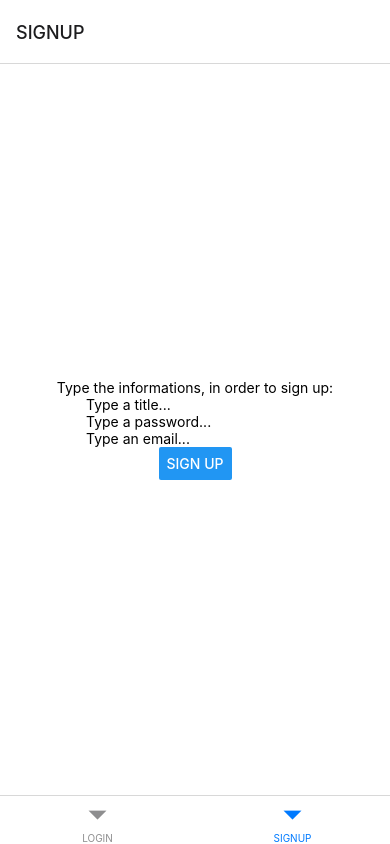
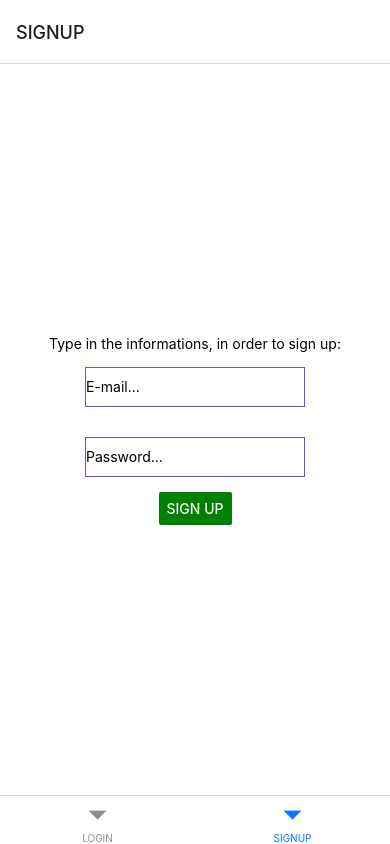
Before and after one commit to Laustrup/ChatroomsApplication, a React Native app: screen /SIGNUP in a window 390 px wide. Built offline with nearby package versions, Linux system fonts and the light colour scheme.

Commit message:
Input fields optimized

```diff
--- a/components/Input.tsx
+++ b/components/Input.tsx
@@ -1,9 +1,13 @@
 import React, { useState } from 'react';
-import { Text, TextInput, View } from 'react-native';
+import { Text, TextInput } from 'react-native';
+import { ErrorTypes } from '../entities/ErrorTypes';
 import { style } from '../ressources.styles.stylesheets/GlobalStyle';
 
-const Input = ({title, input, error, set}:
-    {title: string, input: string | undefined, error: string, set: (i: string) => void}) => {
+const Input = ({title, input, error, set, isSecureTextEntry, placeholder}:
+    {title?: string, input: string | undefined, error?: ErrorTypes, errorMessage?: string,
+        set: (i: string) => void, isSecureTextEntry?: boolean, placeholder?: string}) => {
+
+    if (placeholder==undefined) {placeholder="";}
 
     const [entered, isEntered] = useState(false);
 
@@ -13,12 +17,31 @@ const Input = ({title, input, error, set}:
     }
 
     return (
-        <View style={style.container}>
+        <>
             <Text>{title}</Text>
-            <TextInput value={input} onChangeText={handleText}
-            onBlur={ function() { isEntered(true) }} />
-            {input === "" && entered ? <Text>{error}</Text> : <></>}
-        </View>
+            {!isSecureTextEntry || isSecureTextEntry == undefined ? (
+                <TextInput
+                value={input}
+                onChangeText={handleText}
+                onBlur={ function() { isEntered(true) }}
+                placeholder={placeholder}
+                style={style.input} />
+            ) : (
+                <TextInput
+                value={input}
+                onChangeText={handleText}
+                onBlur={ function() { isEntered(true) }}
+                placeholder={placeholder}
+                style={style.input}
+                secureTextEntry />
+                )
+            }
+            {error == ErrorTypes.Cannot_Be_Empty && input === "" && entered ? <Text>{error}</Text> : <></>}
+
+            {/* TODO */}
+            {error == ErrorTypes.Login_Not_Accepted && false ? <Text>{error}</Text> : <></>}
+        </>
+
     );
 }
 
--- a/components/Navigation.tsx
+++ b/components/Navigation.tsx
@@ -8,7 +8,7 @@ import { RootState } from '../App';
 import SignUpScreen from "../screens/not_logged_in/SignUpScreen";
 import ProfileScreen from "../screens/logged_in/ProfileScreen";
 import DashboardScreen from "../screens/logged_in/DashboardScreen";
-import ChatScreen from '../screens/logged_in/BoardScreen';
+import BoardScreen from '../screens/logged_in/BoardScreen';
 import EditScreen from "../screens/logged_in/EditScreen";
 import LogInScreen from '../screens/not_logged_in/LogInScreen';
 
@@ -28,7 +28,7 @@ function ChatNavigator() {
     return (
         <Stack.Navigator>
             <Stack.Screen name="DASHBOARD" component={DashboardScreen} />
-            <Stack.Screen name="BOARD" component={ChatScreen} />
+            <Stack.Screen name="BOARD" component={BoardScreen} />
         </Stack.Navigator>
     )
 }
--- /dev/null
+++ b/entities/ErrorTypes.ts
@@ -0,0 +1 @@
+export enum ErrorTypes { Cannot_Be_Empty = "Cannot be empty...", Login_Not_Accepted = "Incorrect login..." }
--- a/ressources.styles.stylesheets/GlobalStyle.ts
+++ b/ressources.styles.stylesheets/GlobalStyle.ts
@@ -7,4 +7,10 @@ export const style = StyleSheet.create({
         alignItems: 'center',
         justifyContent: 'center',
     },
+    input: {
+        margin: 15,
+        height: 40,
+        borderColor: '#7a42f4',
+        borderWidth: 1
+    }
 })
--- a/screens/logged_in/DashboardScreen.tsx
+++ b/screens/logged_in/DashboardScreen.tsx
@@ -8,6 +8,8 @@ import { StackParamList } from "../../typings/navigations";
 import { useNavigation } from "@react-navigation/native";
 import { NativeStackNavigationProp } from "@react-navigation/native-stack";
 import { fetchBoard as fetchBoard } from "../../store/actions/board.action";
+import { ErrorTypes } from "../../entities/ErrorTypes";
+import Input from "../../components/Input";
 
 type ScreenNavigationType = NativeStackNavigationProp<
     StackParamList,
@@ -42,15 +44,16 @@ export default function DashboardScreen() {
                 keyExtractor={item => item.title}
             />
 
-            <TextInput
-                onChangeText={changeTitle}
-                value={title}
-                placeholder="Write board title..."
+            <Input
+                placeholder={"Write board title..."}
+                input={title}
+                set={changeTitle}
+                error={ErrorTypes.Cannot_Be_Empty}
             />
 
             <Button title="Create board" onPress={function() {
                 dispatch(addBoard(new Board(title,[],boards.length+1)));}
-            }/>
+            } color="green" />
         </View>
     )
 }
--- a/screens/logged_in/EditScreen.tsx
+++ b/screens/logged_in/EditScreen.tsx
@@ -9,6 +9,7 @@ import { StackParamList } from '../../typings/navigations';
 import { useNavigation } from '@react-navigation/native';
 import { NativeStackNavigationProp } from '@react-navigation/native-stack';
 import { edit } from '../../store/actions/user.actions';
+import { ErrorTypes } from '../../entities/ErrorTypes';
 
 type ScreenNavigationType = NativeStackNavigationProp<
     StackParamList,
@@ -37,11 +38,11 @@ export default function EditScreen() {
             <Input title="Display name:"
                     input={displayName}
                     set={setDisplayName}
-                    error="Name cannot be empty..."
+                    error={ErrorTypes.Cannot_Be_Empty}
             />
 
-            <><Button title="Change" onPress={function () { edit(new User(email, displayName)); } } />
-            <Button title="GO BACK" onPress={function () { navigation.navigate("PROFILE"); } } /></>
+            <><Button title="CHANGE" onPress={function () { edit(new User(email, displayName)); } } color="green" />
+            <Button title="GO BACK" onPress={function () { navigation.navigate("PROFILE"); } } color="grey" /></>
         </View>
     )
 
--- a/screens/logged_in/ProfileScreen.tsx
+++ b/screens/logged_in/ProfileScreen.tsx
@@ -30,8 +30,8 @@ export default function ProfileScreen() {
                 <Text>This is your profilepage, please press edit in order to set up your profile</Text>
             )}
 
-            <Button title="EDIT" onPress={function() {navigation.navigate("EDIT")}}/>
-            <Button title="SIGN OUT" onPress={logout} />
+            <Button title="EDIT" onPress={function() {navigation.navigate("EDIT")}} color="grey"/>
+            <Button title="SIGN OUT" onPress={logout} color="red" />
         </View>
     );
 }
--- a/screens/not_logged_in/LogInScreen.tsx
+++ b/screens/not_logged_in/LogInScreen.tsx
@@ -3,6 +3,8 @@ import { NativeStackNavigationProp } from "@react-navigation/native-stack";
 import React, { useState } from "react";
 import { View, Text, TextInput, Button } from "react-native";
 import { useDispatch } from "react-redux";
+import Input from "../../components/Input";
+import { ErrorTypes } from "../../entities/ErrorTypes";
 import { style } from "../../ressources.styles.stylesheets/GlobalStyle";
 import { login } from "../../store/actions/user.actions";
 import { StackParamList } from "../../typings/navigations";
@@ -15,12 +17,23 @@ export default function IntroductionScreen() {
 
     return (
         <View style={style.container}>
-            <Text>Welcome to Shout!</Text>
+            <Text>UNBORED BOARDS</Text>
 
-            <TextInput value={email} placeholder="Type your email..." onChangeText={setEmail} />
-            <TextInput value={password} placeholder="Type your password" onChangeText={setPassword} secureTextEntry />
+            <Input placeholder="E-mail..."
+                    input={email}
+                    set={setEmail}
+                    error={ErrorTypes.Login_Not_Accepted}
+            />
+            <Input placeholder="Password..."
+                    input={password}
+                    set={setPassword}
+                    error={ErrorTypes.Login_Not_Accepted}
+                    isSecureTextEntry={true}
+            />
 
-            <Button title="LOGIN" onPress={function() {dispatch(login(email,password))}} />
+            <Button title="LOGIN"
+                    onPress={function() {dispatch(login(email,password))}}
+                    color="green" />
         </View>
     )
 }
--- a/screens/not_logged_in/SignUpScreen.tsx
+++ b/screens/not_logged_in/SignUpScreen.tsx
@@ -1,18 +1,16 @@
 //import * as SecureStore from 'expo-secure-store';
-import React, { useEffect, useState } from 'react';
-import { Button, Text, TextInput, View } from 'react-native';
+import React, { useState } from 'react';
+import { Button, Text, View } from 'react-native';
 import { useDispatch } from 'react-redux';
-import { rehydrateUser, signup, login } from '../../store/actions/user.actions';
+import { signup } from '../../store/actions/user.actions';
 import { style } from "../../ressources.styles.stylesheets/GlobalStyle";
 import { emailIsValid } from "../../services/ExceptionHandler";
-import { useNavigation } from '@react-navigation/native';
-import { NativeStackNavigationProp } from '@react-navigation/native-stack';
-import { StackParamList } from '../../typings/navigations';
+import Input from '../../components/Input';
+import { ErrorTypes } from '../../entities/ErrorTypes';
 
 export default function SignUpScreen() {
 
     const [email, setEmail] = useState("");
-    const [title, setTitle] = useState("");
     const [password, setPassword] = useState("");
     const dispatch = useDispatch();
 
@@ -34,12 +32,22 @@ export default function SignUpScreen() {
 
     return (
         <View style={style.container}>
-            <Text>Type the informations, in order to sign up:</Text>
-            <TextInput value={title} placeholder="Type a title..." onChangeText={setTitle} />
-            <TextInput value={password} placeholder="Type a password..." onChangeText={setPassword} secureTextEntry />
-            <TextInput value={email} placeholder="Type an email..." onChangeText={setEmail} />
+            <Text>Type in the informations, in order to sign up:</Text>
 
-            <Button title="SIGN UP" onPress={create} />
+            <Input placeholder="E-mail..."
+                    input={email}
+                    set={setEmail}
+                    error={ErrorTypes.Cannot_Be_Empty}
+            />
+
+            <Input placeholder="Password..."
+                    input={password}
+                    set={setPassword}
+                    error={ErrorTypes.Cannot_Be_Empty}
+                    isSecureTextEntry={true}
+            />
+
+            <Button title="SIGN UP" onPress={create} color="green"/>
         </View>
     )
 }
--- a/store/reducers/board.reducer.ts
+++ b/store/reducers/board.reducer.ts
@@ -1,7 +1,6 @@
 import { DELETE_BOARD, FETCH_BOARD, WRITE_MESSAGE } from "../actions/board.action";
 import { Board } from "../../entities/Board";
 import { Message } from "../../entities/Message";
-import { fetchBoards } from "../actions/dashboard.actions";
 
 interface ReduxState { board: Board | null; }
 const initialState: ReduxState = {board: null}
```
Also changed, not shown: screens/logged_in/BoardScreen.tsx (+19 -6 lines).
